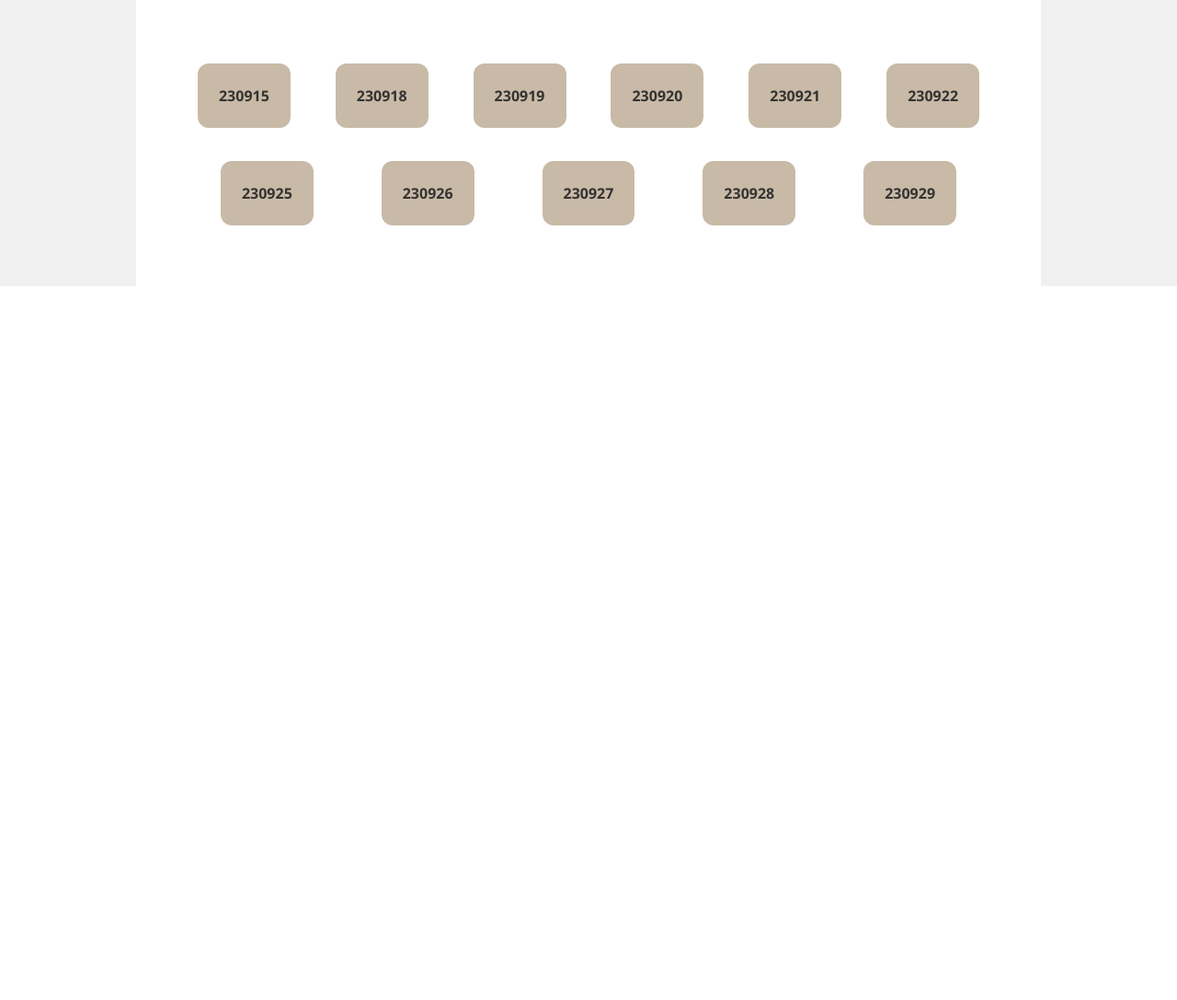
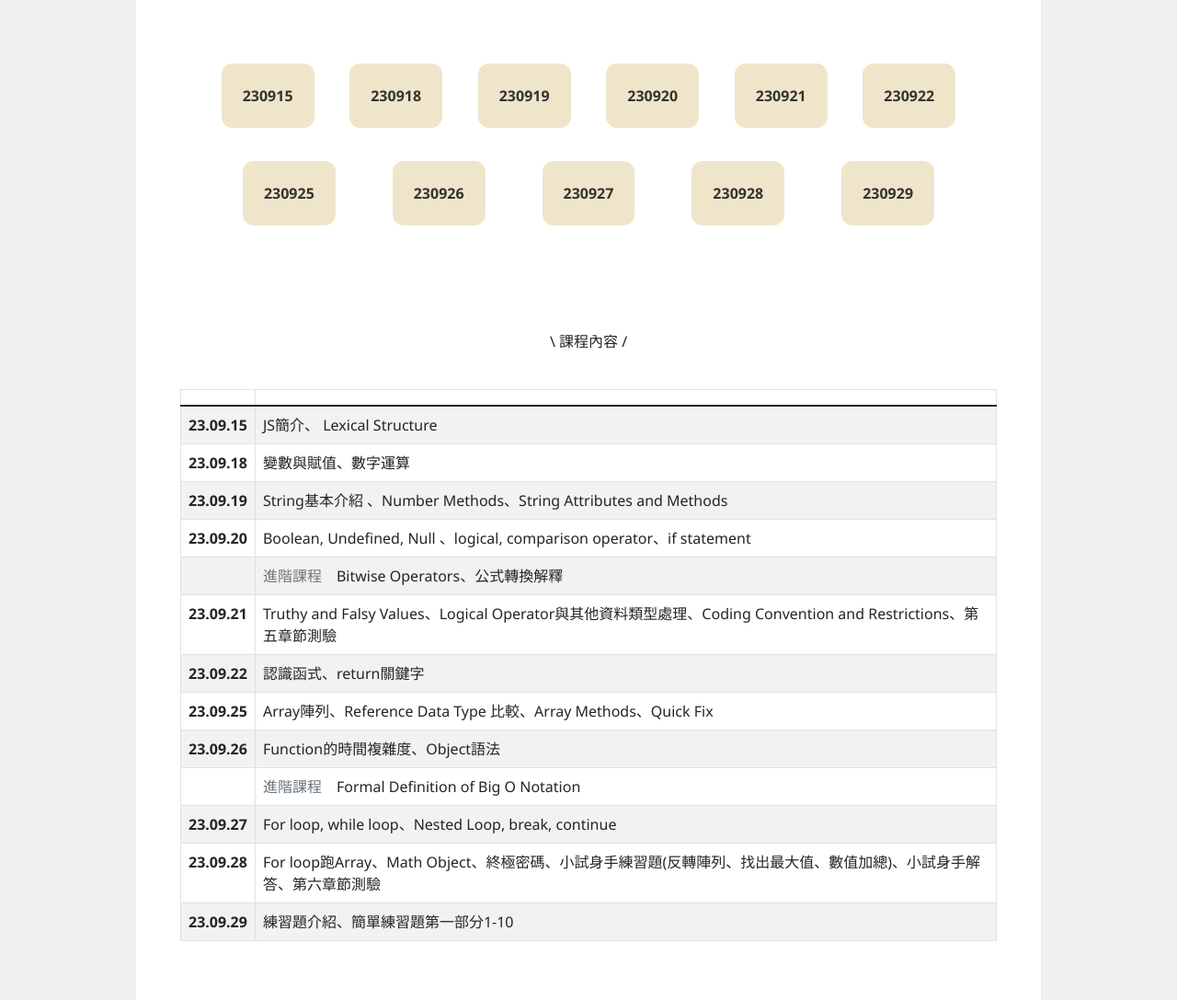
Before and after one commit to adens123/howcomegoodatcoding, a website: page member/Mia/index.html in a window 1280 px wide. Shown: the part 639-1726 px from the top of the page at 92% size. Before the commit the page ends 950 px from the top, so only its background shows below. Drawn offline with nearby package versions, Linux system fonts and the light colour scheme; a web font is replaced by a local one.

Commit message:
新增頁面5

```diff
--- a/member/Mia/index.html
+++ b/member/Mia/index.html
@@ -16,13 +16,13 @@
 
     <div class="page1 bg-blue">
 
-      <div class="container bg-white content">
+      <div class="px-5 container bg-white content">
         <ul class="py-4 nav justify-content-end ">
           <li class="nav-item">
             <a class="nav-link active" aria-current="page" href="#">My Page</a>
           </li>
           <li class="nav-item">
-            <a class="nav-link" href="/index.html">Home Page</a>
+            <a class="nav-link" href="/index.html">Home</a>
           </li>
 
         </ul>
@@ -31,7 +31,7 @@
         <p class=" text-center rotate-5">2023 網頁全端開發 </p>
         <p class="pb-4 text-center rotate5">JavaScript</p>
 
-        <ul class="mb-0 date-item py-5 px-4 list-unstyled d-flex flex-wrap justify-content-evenly">
+        <ul class="mb-5 date-item py-5 px-4 list-unstyled d-flex flex-wrap justify-content-evenly">
           <li><a href="./pages/230915.html">230915</a></li>
           <li><a href="./pages/230918.html">230918</a></li>
           <li><a href="./pages/230919.html">230919</a></li>
@@ -45,6 +45,89 @@
           <li><a href="./pages/230926.html">230929</a></li>
 
         </ul>
+
+        <p class="pb-4 text-center rotate5">\ 課程內容 /</p>
+
+        <div class="row pb-5">
+          <div class="col-12">
+            <table class="table table-bordered table-striped table-hover ">
+              <thead>
+                <tr>
+                  <th scope="col"></th>
+                  <th scope="col"></th>
+                </tr>
+              </thead>
+              <tbody>
+                <tr>
+                  <th scope="row">23.09.15</th>
+                  <td >JS簡介、 Lexical Structure</td>
+                </tr>
+
+                <tr>
+                  <th scope="row">23.09.18</th>
+                  <td >變數與賦值、數字運算</td>
+                </tr>
+                <tr>
+                  <th scope="row">23.09.19</th>
+                  <td >String基本介紹 、Number Methods、String Attributes and Methods </td>
+
+                </tr>
+                <tr>
+                  <th scope="row">23.09.20</th>
+                  <td >Boolean, Undefined, Null 、logical, comparison operator、if statement </td>
+
+                </tr>
+                <tr>
+                  <th scope="row"></th>
+                  <td ><span class="text-secondary pe-3">進階課程</span>Bitwise Operators、公式轉換解釋  </td>
+
+                </tr>
+                <tr>
+                  <th scope="row">23.09.21</th>
+                  <td >Truthy and Falsy Values、Logical Operator與其他資料類型處理、Coding Convention and Restrictions、第五章節測驗</td>
+
+                </tr>
+
+                <tr>
+                  <th scope="row">23.09.22</th>
+                  <td >認識函式、return關鍵字</td>
+
+                </tr>
+                <tr>
+                  <th scope="row">23.09.25</th>
+                  <td >Array陣列、Reference Data Type 比較、Array Methods、Quick Fix</td>
+
+                </tr>
+                <tr>
+                  <th scope="row">23.09.26</th>
+                  <td >Function的時間複雜度、Object語法</td>
+
+                </tr>
+                <tr>
+                  <th scope="row"></th>
+                  <td ><span class="text-secondary pe-3">進階課程</span>Formal Definition of Big O Notation</td>
+
+                </tr>
+                <tr>
+                  <th scope="row">23.09.27</th>
+                  <td >For loop, while loop、Nested Loop, break, continue</td>
+
+                </tr>
+                <tr>
+                  <th scope="row">23.09.28</th>
+                  <td >For loop跑Array、Math Object、終極密碼、小試身手練習題(反轉陣列、找出最大值、數值加總)、小試身手解答、第六章節測驗</td>
+
+                </tr>
+                <tr>
+                  <th scope="row">23.09.29</th>
+                  <td >練習題介紹、簡單練習題第一部分1-10</td>
+
+                </tr>
+
+              </tbody>
+            </table>
+          </div>
+        </div>
       </div>
     </div>
 
--- a/member/Mia/style.css
+++ b/member/Mia/style.css
@@ -39,16 +39,20 @@
     color:#343331;
     padding: 20px;
     border:3px solid transparent;
-    background-color: #c8baa7;
+    /* background-color: #c8baa7; */
+    background-color:#efe5ca;
+
     border-radius: 12px;
     font-weight: 700;
   }
  .nav-link{
-    color:#ac8b5b ;
+    /* color:#84909b ; */
+    /* color: #c49a69; */
+    color: #d2b74e;
     font-weight: 500;
   }
   .date-item a:hover{
-    border:3px dashed #c8baa7;
+    border:3px dashed #c49a69;
     background-color: transparent;
   }
   .date-item li{
```
Also changed, not shown: member/Mia/pages/230918.html (+42 -3 lines).
